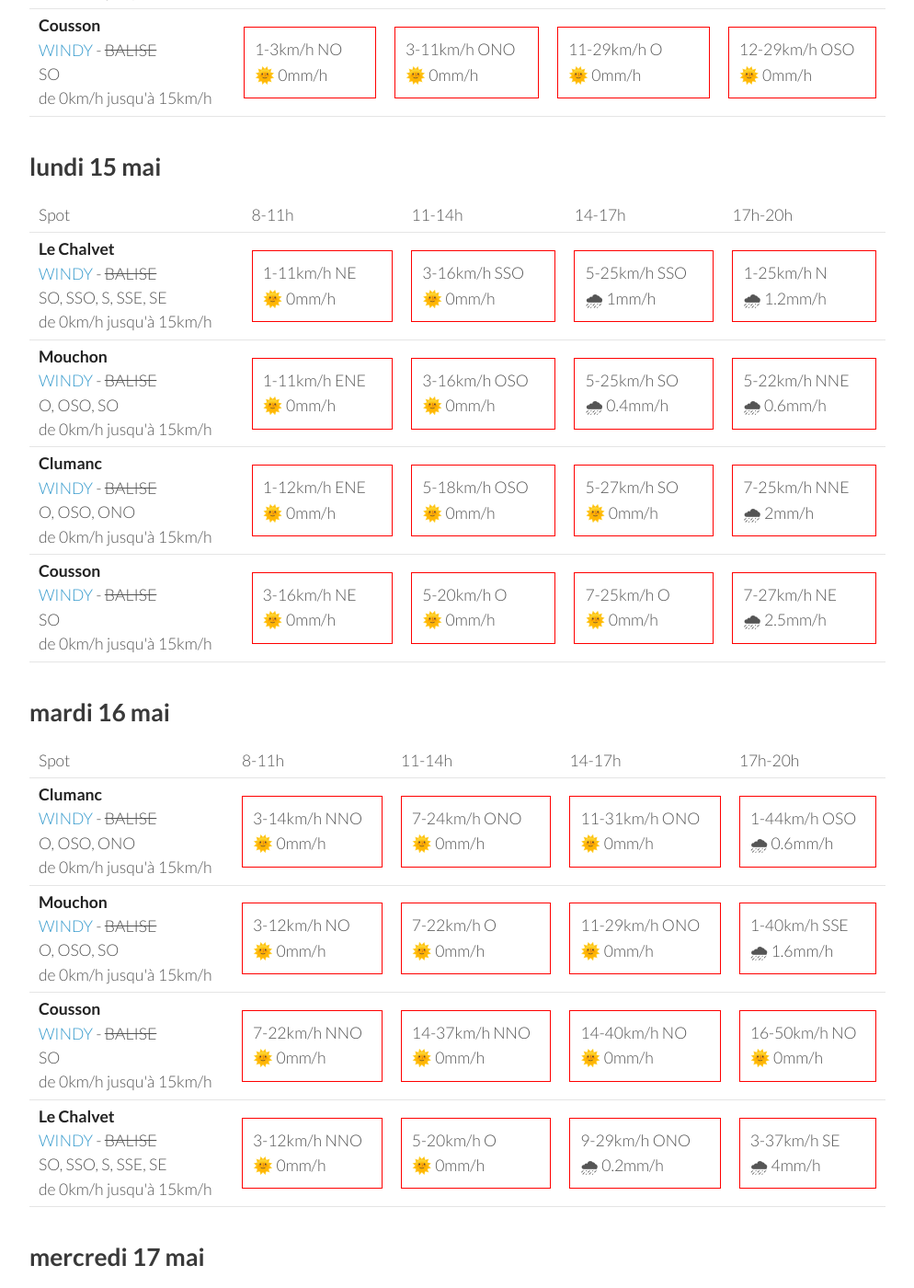
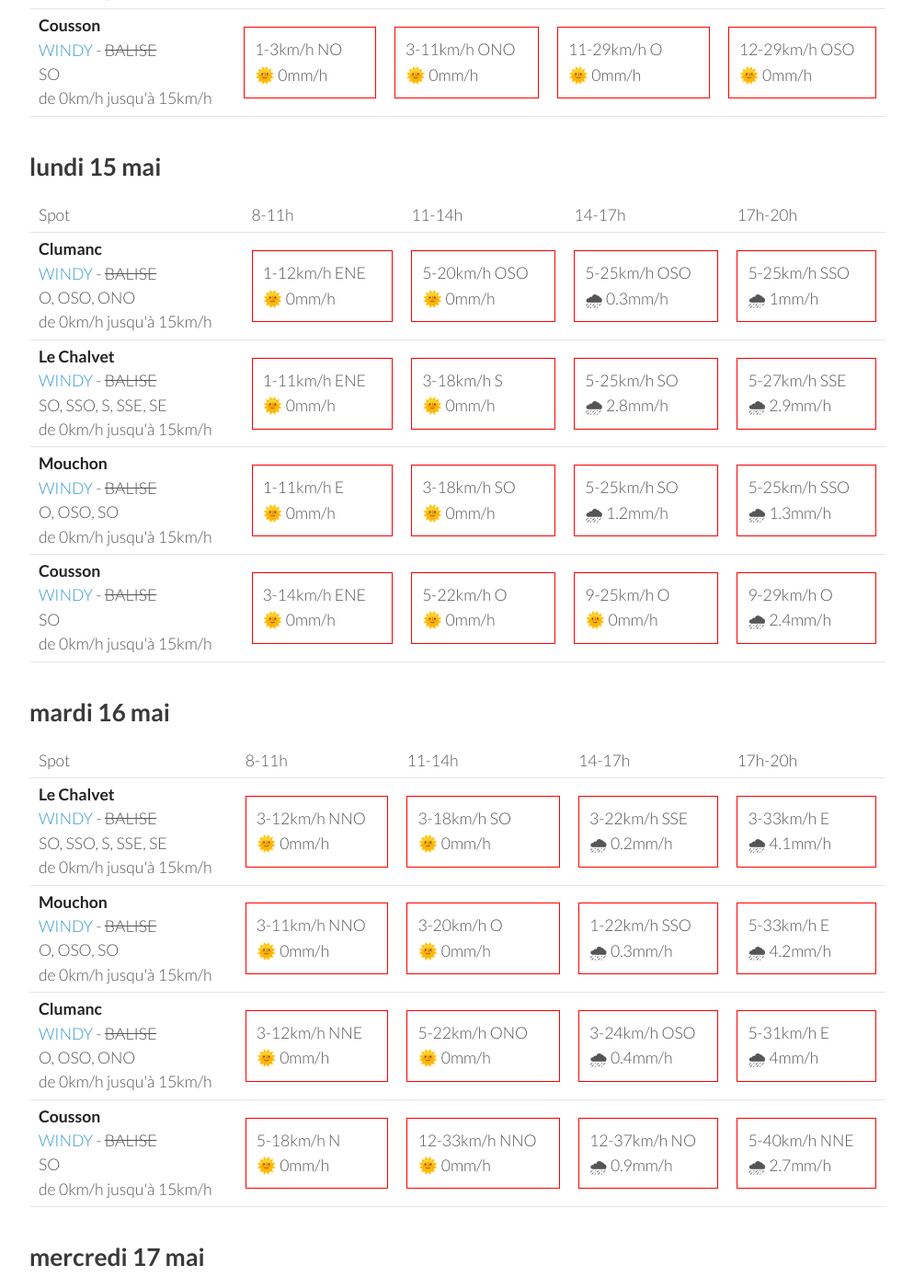
Before and after one commit to parapente-dans-le-nord/parapente-dans-le-nord.github.io, a Jekyll site: the page built from saint_andre.markdown, in a window 1280 px wide and 1400 px high, scrolled down 1299 px. Shown: the whole window at 92% size, without its empty margins (26-1020 px from the left). Built offline with Jekyll 4.4.1, drawn with Linux system fonts in a browser that asks for light colours; some of the changed text lies outside the part shown.

Commit message:
update index.markdown

```diff
--- a/saint_andre.markdown
+++ b/saint_andre.markdown
@@ -130,42 +130,42 @@ page mise à jour le samedi 13 mai 13:36
       <td>17h-20h</td>
     </tr>
 <tr>
+        <td><strong>Clumanc</strong><br><a href="https://windy.com/44.027/6.402?43.914,6.403,10,m:eSxaglP">WINDY</a> - <span class="no-balise"> BALISE </span><br> <span class="vent-favorable">O, OSO, ONO</span><br><span class="force-vent">de 0km/h jusqu'à 15km/h</span> </td>
+
+            <td><div class="not-flyable"><p>1-12km/h ENE</p><p>🌞 0mm/h</p></div></td>
+            <td><div class="not-flyable"><p>5-20km/h OSO</p><p>🌞 0mm/h</p></div></td>
+            <td><div class="not-flyable"><p>5-25km/h OSO</p><p>🌧 0.3mm/h</p></div></td>
+            <td><div class="not-flyable"><p>5-25km/h SSO</p><p>🌧 1mm/h</p></div></td>
+
+
+    </tr>
+<tr>
         <td><strong>Le Chalvet</strong><br><a href="https://windy.com/43.979/6.480?43.866,6.480,10,m:eSsaglX">WINDY</a> - <span class="no-balise"> BALISE </span><br> <span class="vent-favorable">SO, SSO, S, SSE, SE</span><br><span class="force-vent">de 0km/h jusqu'à 15km/h</span> </td>
 
-            <td><div class="not-flyable"><p>1-11km/h NE</p><p>🌞 0mm/h</p></div></td>
-            <td><div class="not-flyable"><p>3-16km/h SSO</p><p>🌞 0mm/h</p></div></td>
-            <td><div class="not-flyable"><p>5-25km/h SSO</p><p>🌧 1mm/h</p></div></td>
-            <td><div class="not-flyable"><p>1-25km/h N</p><p>🌧 1.2mm/h</p></div></td>
+            <td><div class="not-flyable"><p>1-11km/h ENE</p><p>🌞 0mm/h</p></div></td>
+            <td><div class="not-flyable"><p>3-18km/h S</p><p>🌞 0mm/h</p></div></td>
+            <td><div class="not-flyable"><p>5-25km/h SO</p><p>🌧 2.8mm/h</p></div></td>
+            <td><div class="not-flyable"><p>5-27km/h SSE</p><p>🌧 2.9mm/h</p></div></td>
 
 
     </tr>
 <tr>
         <td><strong>Mouchon</strong><br><a href="https://windy.com/43.992/6.424?43.878,6.425,10,m:eSuaglR">WINDY</a> - <span class="no-balise"> BALISE </span><br> <span class="vent-favorable">O, OSO, SO</span><br><span class="force-vent">de 0km/h jusqu'à 15km/h</span> </td>
 
-            <td><div class="not-flyable"><p>1-11km/h ENE</p><p>🌞 0mm/h</p></div></td>
-            <td><div class="not-flyable"><p>3-16km/h OSO</p><p>🌞 0mm/h</p></div></td>
-            <td><div class="not-flyable"><p>5-25km/h SO</p><p>🌧 0.4mm/h</p></div></td>
-            <td><div class="not-flyable"><p>5-22km/h NNE</p><p>🌧 0.6mm/h</p></div></td>
-
-
-    </tr>
-<tr>
-        <td><strong>Clumanc</strong><br><a href="https://windy.com/44.027/6.402?43.914,6.403,10,m:eSxaglP">WINDY</a> - <span class="no-balise"> BALISE </span><br> <span class="vent-favorable">O, OSO, ONO</span><br><span class="force-vent">de 0km/h jusqu'à 15km/h</span> </td>
-
-            <td><div class="not-flyable"><p>1-12km/h ENE</p><p>🌞 0mm/h</p></div></td>
-            <td><div class="not-flyable"><p>5-18km/h OSO</p><p>🌞 0mm/h</p></div></td>
-            <td><div class="not-flyable"><p>5-27km/h SO</p><p>🌞 0mm/h</p></div></td>
-            <td><div class="not-flyable"><p>7-25km/h NNE</p><p>🌧 2mm/h</p></div></td>
+            <td><div class="not-flyable"><p>1-11km/h E</p><p>🌞 0mm/h</p></div></td>
+            <td><div class="not-flyable"><p>3-18km/h SO</p><p>🌞 0mm/h</p></div></td>
+            <td><div class="not-flyable"><p>5-25km/h SO</p><p>🌧 1.2mm/h</p></div></td>
+            <td><div class="not-flyable"><p>5-25km/h SSO</p><p>🌧 1.3mm/h</p></div></td>
 
 
     </tr>
 <tr>
         <td><strong>Cousson</strong><br><a href="https://windy.com/44.054/6.240?43.940,6.241,10,m:eSAaglz">WINDY</a> - <span class="no-balise"> BALISE </span><br> <span class="vent-favorable">SO</span><br><span class="force-vent">de 0km/h jusqu'à 15km/h</span> </td>
 
-            <td><div class="not-flyable"><p>3-16km/h NE</p><p>🌞 0mm/h</p></div></td>
-            <td><div class="not-flyable"><p>5-20km/h O</p><p>🌞 0mm/h</p></div></td>
-            <td><div class="not-flyable"><p>7-25km/h O</p><p>🌞 0mm/h</p></div></td>
-            <td><div class="not-flyable"><p>7-27km/h NE</p><p>🌧 2.5mm/h</p></div></td>
+            <td><div class="not-flyable"><p>3-14km/h ENE</p><p>🌞 0mm/h</p></div></td>
+            <td><div class="not-flyable"><p>5-22km/h O</p><p>🌞 0mm/h</p></div></td>
+            <td><div class="not-flyable"><p>9-25km/h O</p><p>🌞 0mm/h</p></div></td>
+            <td><div class="not-flyable"><p>9-29km/h O</p><p>🌧 2.4mm/h</p></div></td>
 
 
     </tr>
@@ -186,42 +186,42 @@ page mise à jour le samedi 13 mai 13:36
       <td>17h-20h</td>
     </tr>
 <tr>
-        <td><strong>Clumanc</strong><br><a href="https://windy.com/44.027/6.402?43.914,6.403,10,m:eSxaglP">WINDY</a> - <span class="no-balise"> BALISE </span><br> <span class="vent-favorable">O, OSO, ONO</span><br><span class="force-vent">de 0km/h jusqu'à 15km/h</span> </td>
+        <td><strong>Le Chalvet</strong><br><a href="https://windy.com/43.979/6.480?43.866,6.480,10,m:eSsaglX">WINDY</a> - <span class="no-balise"> BALISE </span><br> <span class="vent-favorable">SO, SSO, S, SSE, SE</span><br><span class="force-vent">de 0km/h jusqu'à 15km/h</span> </td>
 
-            <td><div class="not-flyable"><p>3-14km/h NNO</p><p>🌞 0mm/h</p></div></td>
-            <td><div class="not-flyable"><p>7-24km/h ONO</p><p>🌞 0mm/h</p></div></td>
-            <td><div class="not-flyable"><p>11-31km/h ONO</p><p>🌞 0mm/h</p></div></td>
-            <td><div class="not-flyable"><p>1-44km/h OSO</p><p>🌧 0.6mm/h</p></div></td>
+            <td><div class="not-flyable"><p>3-12km/h NNO</p><p>🌞 0mm/h</p></div></td>
+            <td><div class="not-flyable"><p>3-18km/h SO</p><p>🌞 0mm/h</p></div></td>
+            <td><div class="not-flyable"><p>3-22km/h SSE</p><p>🌧 0.2mm/h</p></div></td>
+            <td><div class="not-flyable"><p>3-33km/h E</p><p>🌧 4.1mm/h</p></div></td>
 
 
     </tr>
 <tr>
         <td><strong>Mouchon</strong><br><a href="https://windy.com/43.992/6.424?43.878,6.425,10,m:eSuaglR">WINDY</a> - <span class="no-balise"> BALISE </span><br> <span class="vent-favorable">O, OSO, SO</span><br><span class="force-vent">de 0km/h jusqu'à 15km/h</span> </td>
 
-            <td><div class="not-flyable"><p>3-12km/h NO</p><p>🌞 0mm/h</p></div></td>
-            <td><div class="not-flyable"><p>7-22km/h O</p><p>🌞 0mm/h</p></div></td>
-            <td><div class="not-flyable"><p>11-29km/h ONO</p><p>🌞 0mm/h</p></div></td>
-            <td><div class="not-flyable"><p>1-40km/h SSE</p><p>🌧 1.6mm/h</p></div></td>
+            <td><div class="not-flyable"><p>3-11km/h NNO</p><p>🌞 0mm/h</p></div></td>
+            <td><div class="not-flyable"><p>3-20km/h O</p><p>🌞 0mm/h</p></div></td>
+            <td><div class="not-flyable"><p>1-22km/h SSO</p><p>🌧 0.3mm/h</p></div></td>
+            <td><div class="not-flyable"><p>5-33km/h E</p><p>🌧 4.2mm/h</p></div></td>
+
+
+    </tr>
+<tr>
+        <td><strong>Clumanc</strong><br><a href="https://windy.com/44.027/6.402?43.914,6.403,10,m:eSxaglP">WINDY</a> - <span class="no-balise"> BALISE </span><br> <span class="vent-favorable">O, OSO, ONO</span><br><span class="force-vent">de 0km/h jusqu'à 15km/h</span> </td>
+
+            <td><div class="not-flyable"><p>3-12km/h NNE</p><p>🌞 0mm/h</p></div></td>
+            <td><div class="not-flyable"><p>5-22km/h ONO</p><p>🌞 0mm/h</p></div></td>
+            <td><div class="not-flyable"><p>3-24km/h OSO</p><p>🌧 0.4mm/h</p></div></td>
+            <td><div class="not-flyable"><p>5-31km/h E</p><p>🌧 4mm/h</p></div></td>
 
 
     </tr>
 <tr>
         <td><strong>Cousson</strong><br><a href="https://windy.com/44.054/6.240?43.940,6.241,10,m:eSAaglz">WINDY</a> - <span class="no-balise"> BALISE </span><br> <span class="vent-favorable">SO</span><br><span class="force-vent">de 0km/h jusqu'à 15km/h</span> </td>
 
-            <td><div class="not-flyable"><p>7-22km/h NNO</p><p>🌞 0mm/h</p></div></td>
-            <td><div class="not-flyable"><p>14-37km/h NNO</p><p>🌞 0mm/h</p></div></td>
-            <td><div class="not-flyable"><p>14-40km/h NO</p><p>🌞 0mm/h</p></div></td>
-            <td><div class="not-flyable"><p>16-50km/h NO</p><p>🌞 0mm/h</p></div></td>
-
-
-    </tr>
-<tr>
-        <td><strong>Le Chalvet</strong><br><a href="https://windy.com/43.979/6.480?43.866,6.480,10,m:eSsaglX">WINDY</a> - <span class="no-balise"> BALISE </span><br> <span class="vent-favorable">SO, SSO, S, SSE, SE</span><br><span class="force-vent">de 0km/h jusqu'à 15km/h</span> </td>
-
-            <td><div class="not-flyable"><p>3-12km/h NNO</p><p>🌞 0mm/h</p></div></td>
-            <td><div class="not-flyable"><p>5-20km/h O</p><p>🌞 0mm/h</p></div></td>
-            <td><div class="not-flyable"><p>9-29km/h ONO</p><p>🌧 0.2mm/h</p></div></td>
-            <td><div class="not-flyable"><p>3-37km/h SE</p><p>🌧 4mm/h</p></div></td>
+            <td><div class="not-flyable"><p>5-18km/h N</p><p>🌞 0mm/h</p></div></td>
+            <td><div class="not-flyable"><p>12-33km/h NNO</p><p>🌞 0mm/h</p></div></td>
+            <td><div class="not-flyable"><p>12-37km/h NO</p><p>🌧 0.9mm/h</p></div></td>
+            <td><div class="not-flyable"><p>5-40km/h NNE</p><p>🌧 2.7mm/h</p></div></td>
 
 
     </tr>
```
Also changed, not shown: other parts of saint_andre.markdown (+1 -1 lines).
